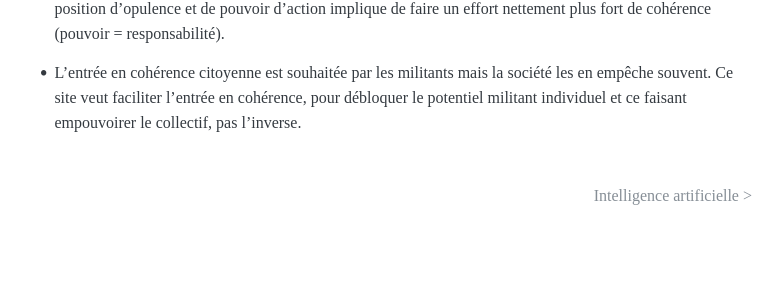
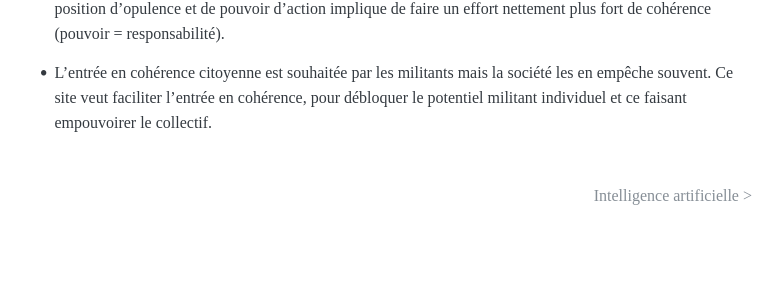
Before and after one commit to loicguichaoua/loicguichaoua.github.io, a Jekyll site: the page built from my_collections/_guides/Collectif.md, in a window 1280 px wide. Shown: the part 653-938 px from the top of the page, without its empty margins (248-1031 px from the left). Built offline with Jekyll 4.4.1, drawn with Linux system fonts in a browser that asks for light colours; nearby versions of some CDN libraries; some web fonts are replaced; library files that are not in the unit come from our copies.

Commit message:
update guide collectif

```diff
--- a/my_collections/_guides/Collectif.md
+++ b/my_collections/_guides/Collectif.md
@@ -23,4 +23,4 @@ image: /images/icons/protest.png
 
 *   Pas de "pureté militante" : la Cohérence Citoyenne est une aide pour que chacun déploie pleinement son potentiel de cohérence. La plupart du temps la société limite ce potentiel et nous oblige à adopter des modes de vie destructeurs : faire preuve d'indulgence envers soi-même et les autres. En revanche être dans une position d'opulence et de pouvoir d'action implique de faire un effort nettement plus fort de cohérence (pouvoir = responsabilité).
 
-*   L'entrée en cohérence citoyenne est souhaitée par les militants mais la société les en empêche souvent. Ce site veut faciliter l'entrée en cohérence, pour débloquer le potentiel militant individuel et ce faisant empouvoirer le collectif, pas l'inverse.
+*   L'entrée en cohérence citoyenne est souhaitée par les militants mais la société les en empêche souvent. Ce site veut faciliter l'entrée en cohérence, pour débloquer le potentiel militant individuel et ce faisant empouvoirer le collectif.
```
